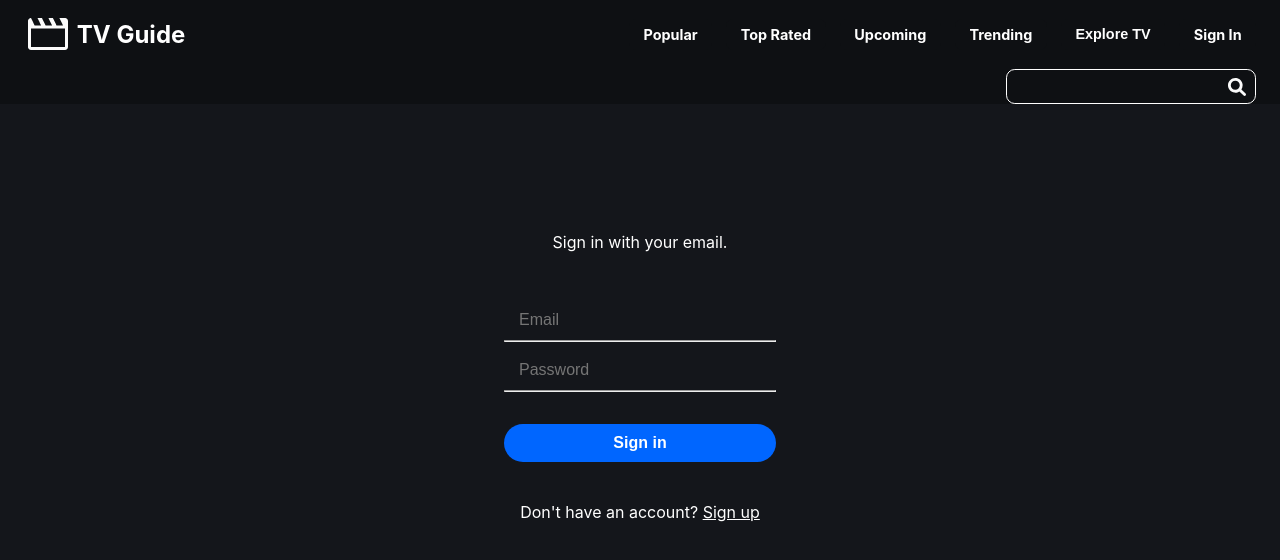
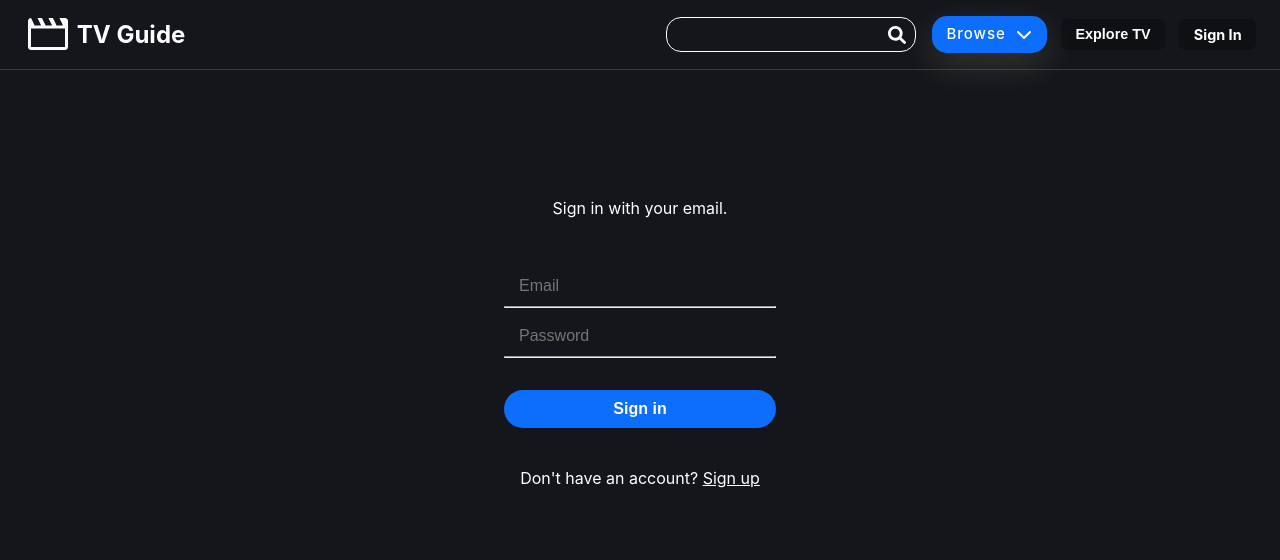
Before and after one commit to OmarAbouzeid95/TVGuide, a React (Create React App) app in the folder client/: page /signIn in a window 1280 px wide. Shown: the top 560 px of the page. Built offline with nearby package versions, Linux system fonts and the light colour scheme.

Commit message:
Header updates

```diff
--- a/client/package.json
+++ b/client/package.json
@@ -4,6 +4,11 @@
   "version": "0.1.0",
   "private": true,
   "dependencies": {
+    "@fortawesome/fontawesome-svg-core": "^6.5.1",
+    "@fortawesome/free-brands-svg-icons": "^6.5.1",
+    "@fortawesome/free-regular-svg-icons": "^6.5.1",
+    "@fortawesome/free-solid-svg-icons": "^6.5.1",
+    "@fortawesome/react-fontawesome": "^0.2.0",
     "@testing-library/jest-dom": "^5.16.5",
     "@testing-library/react": "^13.4.0",
     "@testing-library/user-event": "^13.5.0",
--- /dev/null
+++ b/client/src/components/Dropdown.jsx
@@ -0,0 +1,27 @@
+import { FontAwesomeIcon } from '@fortawesome/react-fontawesome';
+import { faChevronDown } from '@fortawesome/free-solid-svg-icons';
+
+import { Link } from 'react-router-dom';
+import { useContext } from 'react';
+import { modeContext } from '../contexts/contexts';
+
+const Dropdown = () => {
+
+  const { mode } = useContext(modeContext);
+  return (
+    <div>
+        <div className="sec-center">
+            <input className="dropdown" type="checkbox" id="dropdown" name="dropdown"/>
+            <label className="for-dropdown" for="dropdown">Browse<FontAwesomeIcon icon={faChevronDown} className="uil"/></label>
+            <div className="section-dropdown">
+                <Link className="dropdown-link" to={`/popular/${mode}`}>Popular</Link>
+                <Link className="dropdown-link" to={`/top-rated/${mode}`}>Top Rated</Link>
+                {(mode === 'movie') && <Link className="dropdown-link" to={`/upcoming/${mode}`}>Upcoming</Link>}
+                <Link className="dropdown-link" to={'/trending'}>Trending</Link>
+            </div>
+        </div>
+    </div>
+  );
+}
+
+export default Dropdown;
--- a/client/src/components/Header.jsx
+++ b/client/src/components/Header.jsx
@@ -7,6 +7,8 @@ import logo from "../media/logo.png"
 import { useContext, useState, useEffect, useCallback } from 'react';
 import { modeContext, userContext } from "../contexts/contexts";
 import { Link, useNavigate } from "react-router-dom";
+
+import Dropdown from "./Dropdown"
 
 export default function Header(){
 
@@ -45,8 +47,19 @@ export default function Header(){
         }
         window.addEventListener("resize", ()=>{
             setWidth(window.innerWidth)})
-        if(width < 700){
-            setHeaderData(<div className="mobile-nav-icon">
+        if(width < 769){
+            setHeaderData(
+            <div className="search-nav-icon-container">
+                <div className="header-search-container">
+                    <div className="header-searchbar-container">
+                        <input className="header-search-bar" type="text" onChange={(e) => setText(e.target.value)} value={text}/>
+                        <div className="searchbar-icons">
+                            {text !== "" && <img className="clear-icon" src={closeIcon} alt="clear icon" onClick={() => setText("")}></img>}
+                            <img className="search-icon" src={magnifyingGlass} alt="search icon" onClick={() => searchTextTerm({key: 'Enter'})}/>
+                        </div>
+                    </div>
+                </div>
+                <div className="mobile-nav-icon">
                     <div className="hamburger-icon"><img  src={hamburgerIcon} alt="hamburger-icon" onClick = {toggleNavShow}></img></div>
                     <div className = {`mobile-nav ${navShow ? "mobile-nav-show" : "mobile-nav-hide"}`}>
                         <Link className="mobile-nav-btn" to={`/popular/${mode}`} onClick={toggleNavShow}>Popular</Link>
@@ -59,7 +72,9 @@ export default function Header(){
                             toggleNavShow()
                         }}>{mode === 'movie' ? "Explore TV" : "Explore Movies"}</button>
                     </div>
-        </div>)
+                </div>
+            </div>
+            )
         }else {
             setHeaderData(null)
         }
@@ -68,40 +83,32 @@ export default function Header(){
 
 
     return (
+        <div className="header-container-wrapper">
             <div className ="header-container">
                 <div className="header-nav">
-                <Link class="main-logo-link" to={'/'}>
+                    <Link className="main-logo-link" to={'/'}>
                         <div className="main-logo">
                             <img className="logo-img" src={logo} alt="website logo"></img>
                             <h2>TV Guide</h2>
                         </div>
                     </Link>
                     <div className="header-nav-buttons">
-                    <Link className="header-nav-button" to={`/popular/${mode}`}>Popular</Link>
-                    <Link className="header-nav-button" to={`/top-rated/${mode}`}>Top Rated</Link>
-                    {(mode === 'movie') && <Link className="header-nav-button" to={`/upcoming/${mode}`}>Upcoming</Link>}
-                    <Link className="header-nav-button" to={'/trending'}>Trending</Link>
+                        <div className="header-search-container">
+                            <div className="header-searchbar-container">
+                                <input className="header-search-bar" type="text" onChange={(e) => setText(e.target.value)} value={text}/>
+                                <div className="searchbar-icons">
+                                    {text !== "" && <img className="clear-icon" src={closeIcon} alt="clear icon" onClick={() => setText("")}></img>}
+                                    <img className="search-icon" src={magnifyingGlass} alt="search icon" onClick={() => searchTextTerm({key: 'Enter'})}/>
+                                </div>
+                            </div>
+                        </div>
+                        <Dropdown />
                         <button className="header-nav-button" onClick = {toggleMode}>{mode === 'movie' ? "Explore TV" : "Explore Movies"}</button>
                         <Link className="header-nav-button" to={userData ? '/profile' : '/signin'}>{userData ? `Hi, ${userData.firstName}` : 'Sign In'}</Link>
                     </div>
                     {headerData}
                 </div>
-            <div className="header-search-container">
-                <div className="header-searchbar-container">
-                    <input className="header-search-bar" type="text" onChange={(e) => setText(e.target.value)} value={text}
-                        onKeyDown={(e) => { if(e.key === 'Enter'){
-                            // searchMovies(text, mode)
-                            if (e.repeat)
-                                return
-                        }}}/>
-                    <div className="searchbar-icons">
-                        {text !== "" && <img className="clear-icon" src={closeIcon} alt="clear icon" onClick={() => setText("")}></img>}
-                        {/* <Link to={`search/${mode}/${text}`}><img className="search-icon" src={magnifyingGlass} alt="search icon"/></Link> */}
-                        <img className="search-icon" src={magnifyingGlass} alt="search icon" onClick={() => searchTextTerm({key: 'Enter'})}/>
-                    </div>
-
             </div>
         </div>
-        </div>
-    )
+    );
 }
--- a/client/src/index.css
+++ b/client/src/index.css
@@ -23,6 +23,7 @@ html {
 :root {
   --primary-color: #14161b;
   --secondary-color: #353a46;
+  --third-color: #0D6EFD;
   --warning-color: #FF7373;
   --success-color: #27AE60;
 }
@@ -42,7 +43,7 @@ body {
   position: relative;
   height: 100%;
   width: 100%;
-  background-color: #14161b;
+  background-color: var(--primary-color);
 }
 
 /* Header styles */
@@ -51,8 +52,12 @@ body {
   cursor: pointer;
 }
 
+.header-container-wrapper {
+  border-bottom: 0.5px solid var(--secondary-color);
+}
+
 .header-container {
-  background-color: #0E1013;
+  background-color: var(--primary-color);
   padding: 0em 1.5em;
   max-width: 1360px;
   margin: 0 auto;
@@ -89,6 +94,7 @@ body {
   width: 30%;
   display: flex;
   justify-content: flex-end;
+  align-items: center;
 }
 
 .header-nav-button {
@@ -137,6 +143,7 @@ body {
   align-items: center;
   position: relative;
   width: 250px;
+  margin-right: 1em;
 }
 
 .header-search-bar, .signIn-wrapper input, .profile-wrapper input,
@@ -146,7 +153,7 @@ body {
   font-size: 1.1em;
   background-color: transparent;
   color: white;
-  border-radius: 0.5em;
+  border-radius: 15px;
   border: 1px solid white;
   margin: 0 auto;
   text-indent: 0.5em;
@@ -193,6 +200,11 @@ body {
 }
 
 /* mobile nav */
+
+.search-nav-icon-container {
+  display: flex;
+  align-items: center;
+}
 
 .hamburger-icon {
   position: relative;
@@ -297,7 +309,7 @@ body {
 }
 .movies-container-wrapper {
   max-width: 1360px;
-  margin: 2em auto 0em auto;
+  margin: 6em auto 0em auto;
 }
 
 .movie-container {
@@ -320,7 +332,8 @@ body {
   align-self: center;
 }
 
-@media (max-width: 1060px){
+
+/* @media (max-width: 1060px){
   .movie-container, .movie-poster {
     width: 140px;
     font-size: 0.9rem;
@@ -335,9 +348,9 @@ body {
     width: 140px;
     height: 210px;
   }
-}
+} */
 
-@media (max-width: 850px){
+/* @media (max-width: 850px){
   .movie-container, .movie-poster, .movie-poster-dt {
     width: 120px;
     font-size: 0.9rem;
@@ -352,8 +365,8 @@ body {
     width: 120px;
     height: 180px;
   }
-}
-
+} */
+/*
 @media (max-width: 575px){
 
   .movies-container {
@@ -376,9 +389,9 @@ body {
     width: 90px;
     height: 135px;
   }
-}
+} */
 
-@media (max-width: 501px){
+/* @media (max-width: 501px){
   .movie-container, .movie-poster, .movie-poster-dt {
     width: 110px;
     font-size: 0.7rem;
@@ -386,11 +399,9 @@ body {
   .movie-container {
     margin: 0.25em 1em;
   }
-}
+} */
 
-.movie-poster-dt {
-  border-radius: 0.5em;
-}
+
 
 .poster-container {
   border-radius: 0.5em;
@@ -485,7 +496,7 @@ body {
   color:white;
   padding: 4em;
   max-width: 980px;
-  margin: 0 auto;
+  margin: 4em auto;
 }
 
 .popupWrapper{
@@ -574,7 +585,8 @@ body {
 }
 
 .movie-poster-dt {
-  margin: 1.2em 1.5em 0 0;
+  border-radius: 0.5em;
+  margin: 1.2em 2.5em 0 0;
   object-fit: cover;
   align-self: flex-start;
 }
@@ -860,7 +872,7 @@ fieldset {
 
 /*Button*/
 .form button {
-  background-color: #0066ff;
+  background-color: var(--third-color);
   color: #fff;
   border: 0;
   border-radius: 24px;
@@ -869,19 +881,6 @@ fieldset {
   font-weight: 600;
   cursor: pointer;
   transition: background-color .3s ease;
-}
-
-.form button:hover {
-  background-color: #005ce6;
-}
-
-
-.signIn-btn, .signUp-btn {
-  color: blue;
-}
-
-.signIn-btn:hover, .signUp-btn:hover{
-  cursor:pointer;
 }
 
 .signUp-failed, .signIn-failed, .update-failed {
@@ -897,7 +896,6 @@ fieldset {
 .pw-rules {
   text-align: left;
 }
-
 
 .movie-name-span {
   display: block;
@@ -1004,11 +1002,13 @@ fieldset {
   }
 }
 
+@media(max-width: 768px) {
+  .header-nav-buttons {
+    display: none;
+  }
+}
+
 @media (max-width: 740px) {
-  .header-nav-buttons {
-    width: 50%;
-    font-size: 0.5rem;
-  }
   .movieDetails-title-img div {
     font-size: 0.9em;
   }
@@ -1018,9 +1018,6 @@ fieldset {
 }
 
 @media (max-width: 700px) {
-  .header-nav-buttons {
-    display: none;
-  }
   .movieDetails-title-img div {
     font-size: 0.85em;
   }
@@ -1035,10 +1032,283 @@ fieldset {
     font-size: 0.9rem;
   }
   .header-searchbar-container {
-    width: 45%;
+    width: 150px;
   }
 
   .rating-wrapper {
     width: 95%;
   }
 }
+
+/* Dropdown */
+.sec-center {
+  position: relative;
+  max-width: 100%;
+  text-align: center;
+  z-index: 200;
+}
+[type="checkbox"]:checked,
+[type="checkbox"]:not(:checked){
+  position: absolute;
+  left: -9999px;
+  opacity: 0;
+  pointer-events: none;
+}
+
+.dropdown:checked + label,
+.dropdown:not(:checked) + label{
+  position: relative;
+  font-weight: 500;
+  font-size: 15px;
+  line-height: 2;
+  transition: all 200ms linear;
+  border-radius: 15px;
+  padding: 0.25em;
+  width: 115px;
+  letter-spacing: 1px;
+  display: -webkit-inline-flex;
+  display: -ms-inline-flexbox;
+  display: inline-flex;
+  -webkit-align-items: center;
+  -moz-align-items: center;
+  -ms-align-items: center;
+  align-items: center;
+  -webkit-justify-content: center;
+  -moz-justify-content: center;
+  -ms-justify-content: center;
+  justify-content: center;
+  -ms-flex-pack: center;
+  text-align: center;
+  border: none;
+  background-color: var(--third-color);
+  cursor: pointer;
+  color: white;
+  box-shadow: 0 12px 35px 0 rgba(255,235,167,.15);
+}
+.dark-light:checked ~ .sec-center .for-dropdown{
+  background-color: #102770;
+  color: var(--third-color);
+  box-shadow: 0 12px 35px 0 rgba(16,39,112,.25);
+}
+.dropdown:checked + label:before,
+.dropdown:not(:checked) + label:before{
+  position: fixed;
+  top: 0;
+  left: 0;
+  content: '';
+  width: 100%;
+  height: 100%;
+  z-index: -1;
+  cursor: auto;
+  pointer-events: none;
+}
+.dropdown:checked + label:before{
+  pointer-events: auto;
+}
+.dropdown:not(:checked) + label .uil {
+  font-size: 16px;
+  margin-left: 10px;
+  transition: transform 200ms linear;
+}
+.dropdown:checked + label .uil {
+  transform: rotate(180deg);
+  font-size: 16px;
+  margin-left: 10px;
+  transition: transform 200ms linear;
+}
+.section-dropdown {
+  position: absolute;
+  padding: 5px;
+  background-color: #111;
+  top: 50px;
+  left: 0;
+  width: 100%;
+  border-radius: 4px;
+  display: block;
+  box-shadow: 0 14px 35px 0 rgba(9,9,12,0.4);
+  z-index: 2;
+  opacity: 0;
+  pointer-events: none;
+  transform: translateY(20px);
+  transition: all 200ms linear;
+}
+.dark-light:checked ~ .sec-center .section-dropdown {
+  background-color: #fff;
+  box-shadow: 0 14px 35px 0 rgba(9,9,12,0.15);
+}
+.dropdown:checked ~ .section-dropdown{
+  opacity: 1;
+  pointer-events: auto;
+  transform: translateY(0);
+}
+.section-dropdown:before {
+  position: absolute;
+  top: -20px;
+  left: 0;
+  width: 100%;
+  height: 20px;
+  content: '';
+  display: block;
+  z-index: 1;
+}
+.section-dropdown:after {
+  position: absolute;
+  top: -7px;
+  left: 30px;
+  width: 0;
+  height: 0;
+  border-left: 8px solid transparent;
+  border-right: 8px solid transparent;
+  border-bottom: 8px solid #111;
+  content: '';
+  display: block;
+  z-index: 2;
+  transition: all 200ms linear;
+}
+.dark-light:checked ~ .sec-center .section-dropdown:after {
+  border-bottom: 8px solid #fff;
+}
+
+.dropdown-link {
+  position: relative;
+  color: #fff;
+  transition: all 200ms linear;
+  font-family: 'Roboto', sans-serif;
+  font-weight: 500;
+  font-size: 15px;
+  border-radius: 2px;
+  padding: 5px 0;
+  padding-left: 20px;
+  padding-right: 15px;
+  margin: 2px 0;
+  text-align: left;
+  text-decoration: none;
+  display: -ms-flexbox;
+  display: flex;
+  -webkit-align-items: center;
+  -moz-align-items: center;
+  -ms-align-items: center;
+  align-items: center;
+  justify-content: space-between;
+    -ms-flex-pack: distribute;
+}
+.dark-light:checked ~ .sec-center .section-dropdown a {
+  color: white;
+}
+.dropdown-link:hover {
+  color: white;
+  background-color: var(--third-color);
+}
+.dark-light:checked ~ .sec-center .section-dropdown a:hover {
+  color: var(--third-color);
+  background-color: #102770;
+}
+.dropdown-link .uil {
+  font-size: 22px;
+}
+.dropdown-sub:checked + label,
+.dropdown-sub:not(:checked) + label{
+  position: relative;
+  color: #fff;
+  transition: all 200ms linear;
+  font-family: 'Roboto', sans-serif;
+  font-weight: 500;
+  font-size: 15px;
+  border-radius: 2px;
+  padding: 5px 0;
+  padding-left: 20px;
+  padding-right: 15px;
+  text-align: left;
+  text-decoration: none;
+  display: -ms-flexbox;
+  display: flex;
+  -webkit-align-items: center;
+  -moz-align-items: center;
+  -ms-align-items: center;
+  align-items: center;
+  justify-content: space-between;
+    -ms-flex-pack: distribute;
+    cursor: pointer;
+}
+.dropdown-sub:checked + label .uil,
+.dropdown-sub:not(:checked) + label .uil{
+  font-size: 22px;
+}
+.dropdown-sub:not(:checked) + label .uil {
+  transition: transform 200ms linear;
+}
+.dropdown-sub:checked + label .uil {
+  transform: rotate(135deg);
+  transition: transform 200ms linear;
+}
+.dropdown-sub:checked + label:hover,
+.dropdown-sub:not(:checked) + label:hover{
+  color: #102770;
+  background-color: #ffeba7;
+}
+.dark-light:checked ~ .sec-center .section-dropdown .for-dropdown-sub{
+  color: #102770;
+}
+.dark-light:checked ~ .sec-center .section-dropdown .for-dropdown-sub:hover{
+  color: #ffeba7;
+  background-color: #102770;
+}
+
+.section-dropdown-sub {
+  position: relative;
+  display: block;
+  width: 100%;
+  pointer-events: none;
+  opacity: 0;
+  max-height: 0;
+  padding-left: 10px;
+  padding-right: 3px;
+  overflow: hidden;
+  transition: all 200ms linear;
+}
+.dropdown-sub:checked ~ .section-dropdown-sub{
+  pointer-events: auto;
+  opacity: 1;
+  max-height: 999px;
+}
+.section-dropdown-sub a {
+  font-size: 14px;
+}
+.section-dropdown-sub a .uil {
+  font-size: 20px;
+}
+.logo {
+	position: fixed;
+	top: 50px;
+	left: 40px;
+	display: block;
+	z-index: 11000000;
+  background-color: transparent;
+  border-radius: 0;
+  padding: 0;
+	transition: all 250ms linear;
+}
+.logo:hover {
+  background-color: transparent;
+}
+.logo img {
+	height: 26px;
+	width: auto;
+	display: block;
+  transition: all 200ms linear;
+}
+.dark-light:checked ~ .logo img{
+  filter: brightness(10%);
+}
+
+@media screen and (max-width: 991px) {
+.logo {
+	top: 30px;
+	left: 20px;
+}
+.dark-light:checked + label,
+.dark-light:not(:checked) + label{
+  top: 20px;
+  right: 20px;
+}
+}
--- a/client/src/routes/Root.jsx
+++ b/client/src/routes/Root.jsx
@@ -2,6 +2,7 @@ import '../App.css';
 import {useState} from "react";
 import Header from '../components/Header';
 import Loader from '../components/Loader'
+import Breadcrumbs from '../components/Breadcrumbs';
 // import Footer from '../components/Footer';
 
 import { modeContext, userContext, entertainmentContext } from '../contexts/contexts';
@@ -20,6 +21,7 @@ function Root() {
         <entertainmentContext.Provider value={{ entertainmentData, setEntertainmentData }}>
           <modeContext.Provider value={{ mode, setMode }}>
             <Header />
+            <Breadcrumbs />
             <Outlet />
           </modeContext.Provider>
         </entertainmentContext.Provider>
```
Also changed, not shown: client/src/App.jsx (+5 -2 lines), client/src/components/Breadcrumbs.jsx (+19 -0 lines), 1 other file (tests, documents, lock files or other folders). Lines whose indentation alone changed are shown as unchanged.
